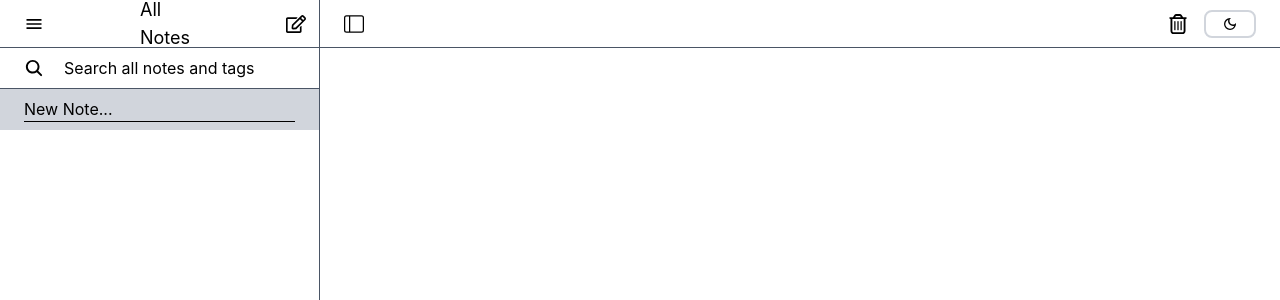
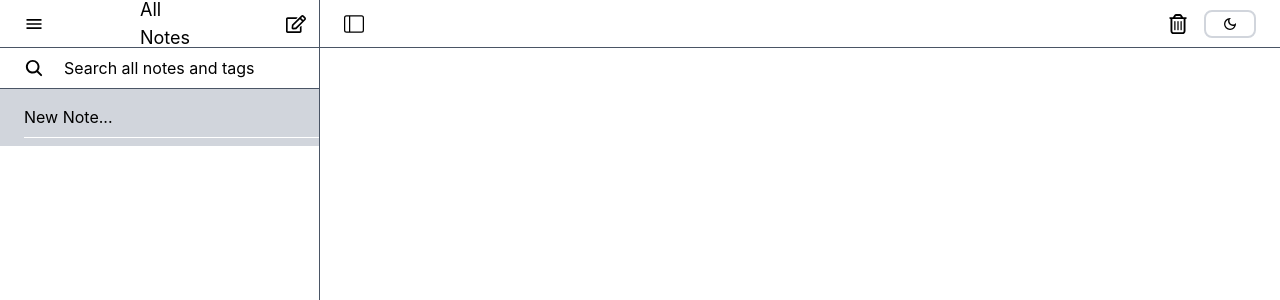
Before and after one commit to PallaviChandurkar/NoteSpace, a React (Vite) app: page /notes in a window 1280 px wide. Both pictures are taken after a click on the element 296 px from the left and 23 px from the top of the page. Shown: the top 300 px of the page. Built offline with nearby package versions, Linux system fonts and the light colour scheme.

Commit message:
sidebar styling

```diff
--- a/src/pages/Notes.jsx
+++ b/src/pages/Notes.jsx
@@ -74,12 +74,12 @@ const Notes = () => {
                 <span className="text-xl"><IoSearch /></span>
                 <p>Search all notes and tags</p>
             </div>
-            <div className="px-6 py-2 bg-gray-300 border-b border-b-white">
+            <div className="pl-6 py-2 bg-gray-300 border-b border-b-white">
                 {
                     notes.map((note) => (
                         <div
                             key={note.id}
-                            style={{borderBottom: "1px solid black", cursor: "pointer"}}
+                            style={{borderBottom: "1px solid white",lineHeight:"2.5", cursor: "pointer"}}
                             onClick={() => {
                                 console.log(`Selected note: ${note.id}`);
                                 setCurrentNote(note)
```
